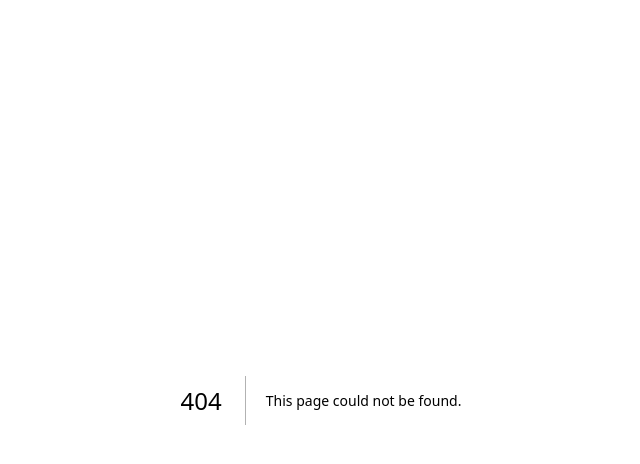
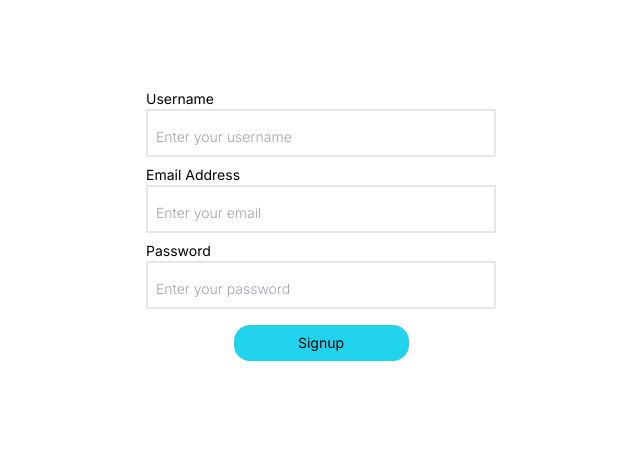
Before and after one commit to devkishor8007/fullstack_blog, a Next.js app: page /register in a window 1280 px wide. Before the commit this address had no page. Shown: the top 464 px of the page, without its empty margins (319-959 px from the left). Built offline with nearby package versions, Linux system fonts and the light colour scheme.

Commit message:
feat: register & login page with formik

```diff
--- a/package.json
+++ b/package.json
@@ -16,6 +16,7 @@
     "autoprefixer": "10.4.14",
     "eslint": "8.43.0",
     "eslint-config-next": "13.4.7",
+    "formik": "^2.4.2",
     "next": "13.4.7",
     "postcss": "8.4.24",
     "prisma": "^4.16.1",
--- /dev/null
+++ b/src/app/login/page.tsx
@@ -0,0 +1,35 @@
+"use client"
+
+import Input from '@/components/input';
+import { useFormik } from 'formik';
+
+export default function Register() {
+    const formik = useFormik({
+        initialValues: {
+            password: '',
+            email: '',
+        },
+        onSubmit: values => {
+        },
+    });
+    return (
+        <div className=''>
+            <form onSubmit={formik.handleSubmit}>
+                <div className='flex flex-col justify-center text-xs md:text-sm h-[450px] w-[200px] md:w-[350px] mx-auto gap-2 mb-[200px]'>
+
+                    <div>
+                        <label htmlFor="email">Email Address</label>
+                        <Input placeholder='Enter your email' id='email' name='email' type='text' onChange={formik.handleChange} value={formik.values.email} />
+
+                    </div>
+                    <div><label htmlFor="password">Password</label>
+                        <Input placeholder='Enter your password' id='password' name='password' type='password' onChange={formik.handleChange} value={formik.values.password} />
+
+                    </div>
+
+                    <button className='bg-cyan-400 w-1/2 justify-center p-2 ml-auto mr-auto mt-2 rounded-2xl hover:text-white hover:bg-black' type="submit">Login</button>
+                </div>
+            </form>
+        </div>
+    )
+}
--- a/src/app/page.tsx
+++ b/src/app/page.tsx
@@ -1,9 +1,10 @@
 import Image from 'next/image'
+import Register from './register/page'
 
 export default function Home() {
   return (
-    <main className="flex min-h-screen flex-col items-center justify-between p-24">
-    <p>hello</p>
+    <main className="flex min-h-screen flex-col items-center justify-between p-24 gap-4">
+    <Register />
     </main>
   )
 }
--- /dev/null
+++ b/src/app/register/page.tsx
@@ -0,0 +1,41 @@
+"use client"
+
+import Input from '@/components/input';
+import { useFormik } from 'formik';
+
+export default function Register() {
+    const formik = useFormik({
+        initialValues: {
+            username: '',
+            password: '',
+            email: '',
+        },
+        onSubmit: values => {
+        },
+    });
+    return (
+        <div className=''>
+            <form onSubmit={formik.handleSubmit}>
+                <div className='flex flex-col justify-center text-xs md:text-sm h-[450px] w-[200px] md:w-[350px] mx-auto gap-2 mb-[200px]'>
+
+                    <div>
+                        <label htmlFor="username">Username</label>
+
+                        <Input placeholder='Enter your username' id='username' name='username' type='text' onChange={formik.handleChange} value={formik.values.username} />
+                    </div>
+                    <div>
+                        <label htmlFor="email">Email Address</label>
+                        <Input placeholder='Enter your email' id='email' name='email' type='text' onChange={formik.handleChange} value={formik.values.email} />
+
+                    </div>
+                    <div><label htmlFor="password">Password</label>
+                        <Input placeholder='Enter your password' id='password' name='password' type='password' onChange={formik.handleChange} value={formik.values.password} />
+
+                    </div>
+
+                    <button className='bg-cyan-400 w-1/2 justify-center p-2 ml-auto mr-auto mt-2 rounded-2xl hover:text-white hover:bg-black' type="submit">Signup</button>
+                </div>
+            </form>
+        </div>
+    )
+}
--- /dev/null
+++ b/src/components/input.tsx
@@ -0,0 +1,24 @@
+'use client'
+
+interface InputProps {
+    type: any;
+    value: any;
+    onChange?: (event: React.ChangeEvent<HTMLInputElement>) => void;
+    name: string;
+    id: string;
+    placeholder?: string;
+    big?: boolean
+}
+
+const Input = ({ type, value, onChange, name, id, placeholder, big }: InputProps) => {
+    return (
+        <input type={type} value={value} onChange={onChange} name={name}
+            id={id} placeholder={placeholder}
+            className={`
+    w-full p-2 pt-4 font-light bg-white border-2 outline-none text-black ${big ? 'w-[400px] pb-[6rem]' : ''}
+    `}
+        />
+    )
+}
+
+export default Input
```
Also changed, not shown: 1 other file (tests, documents, lock files or other folders).
